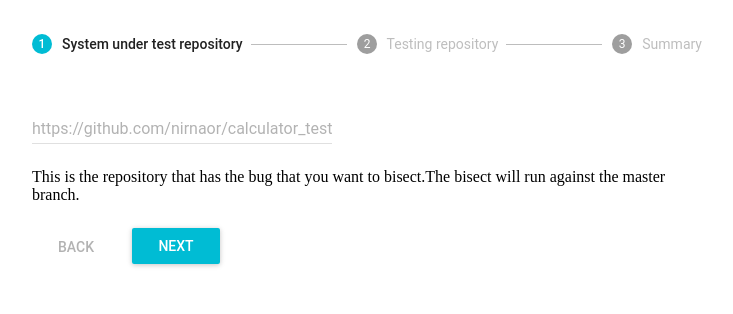
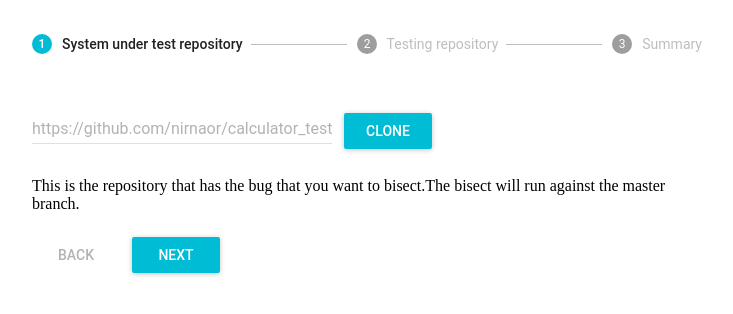
Before and after one commit to nirnaor/bisect, a React app: page / in a window 1280 px wide. Shown: the top 314 px of the page, without its empty margins (274-1007 px from the left). Built offline with nearby package versions, Linux system fonts and the light colour scheme; the HTML template or start-up script is replaced by a standard one; what react-tap-event-plugin would draw is missing.

Commit message:
Cloning the repo from the UI.

```diff
--- a/package.json
+++ b/package.json
@@ -4,7 +4,9 @@
   "description": "Single page app for bisecter",
   "main": "index.js",
   "scripts": {
+    "build": "./node_modules/webpack/bin/webpack.js",
     "dev": "./node_modules/webpack-dev-server/bin/webpack-dev-server.js --progress --colors",
+    "lint": "./node_modules/eslint/bin/eslint.js -c .eslintrc.json src",
     "start": "./node_modules/nodemon/bin/nodemon.js src/server/index.js"
   },
   "author": "Nir Naor",
--- a/src/client/CloneView.js
+++ b/src/client/CloneView.js
@@ -1,15 +1,47 @@
 import React from 'react'
 import TextField from 'material-ui/TextField'
 import PropTypes from 'prop-types'
+import RaisedButton from 'material-ui/RaisedButton'
+
 
 const style = {marginTop: 0, width: 300}
+const buttonStyle = {margin: 12}
 
 class CloneView extends React.Component {
+    constructor(props) {
+        super(props)
+        this.state = {
+            url: '',
+        }
+        this._handleChange = this._handleChange.bind(this)
+        this._clone = this._clone.bind(this)
+    }
+	_handleChange(event) {
+		this.setState({url: event.target.value})
+	}
+    _clone() {
+		console.log(`will clone now this repo: ${this.state.url}`)
+		// Update a user
+		const xhr = new XMLHttpRequest()
+		xhr.open('PUT', `/clone?url=${this.state.url}`)
+		xhr.setRequestHeader('Content-Type', 'application/json')
+		xhr.onload = function() {
+			if (xhr.status === 200) {
+                console.log('done succeessfully')
+			}
+		}
+		xhr.send()
+    }
+
     render() {
         return (
           <div>
-            <TextField style={style}
-            floatingLabelText={this.props.exampleRepo}/>
+            <TextField style={style} value={this.state.url}
+			onChange={this._handleChange}
+                floatingLabelText={this.props.exampleRepo}/>
+            <RaisedButton style={buttonStyle}onClick={this._clone}
+            label="Clone"
+            primary={true} />
             <p>
             {this.props.description}
             </p>
```
Also changed, not shown: .eslintrc.json.
